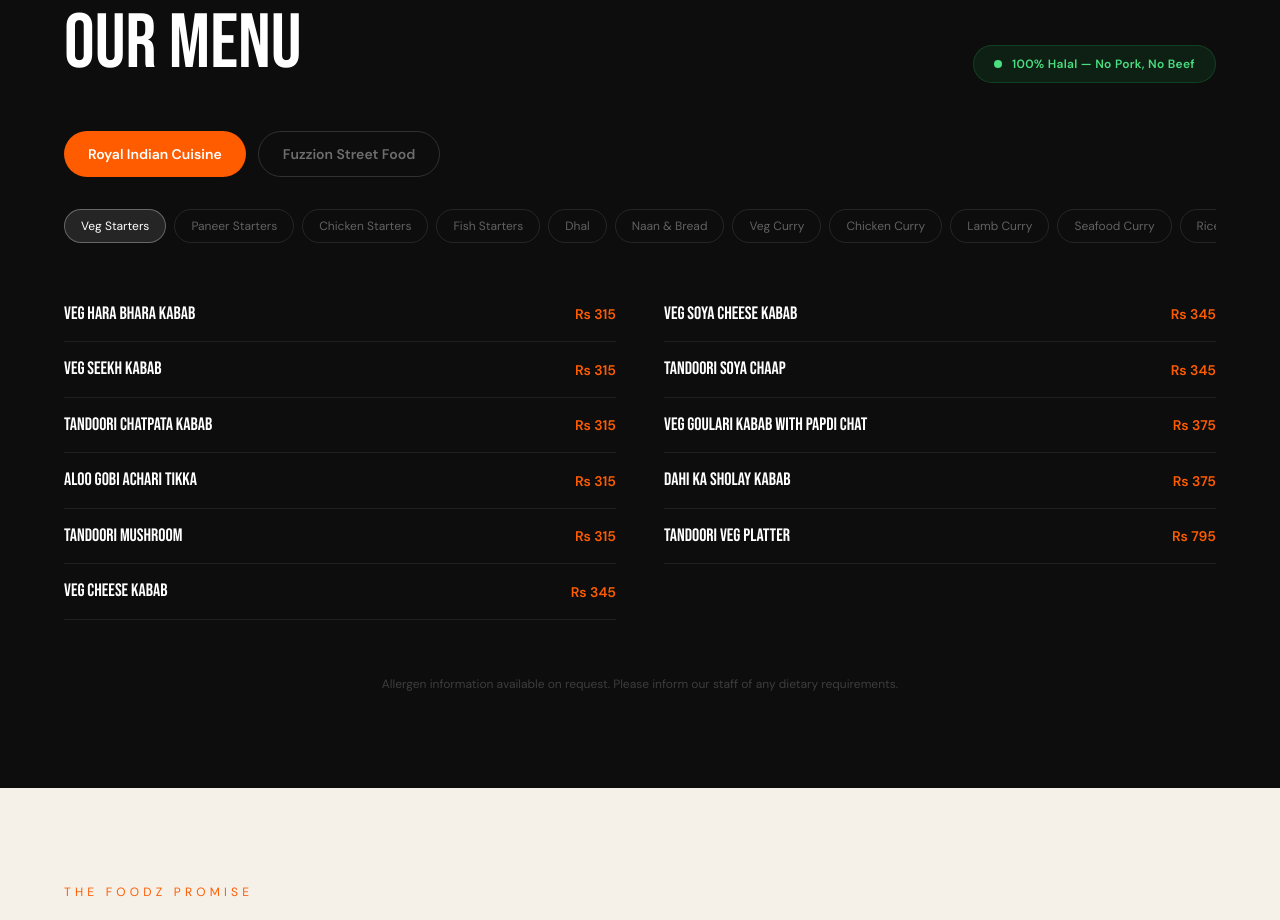
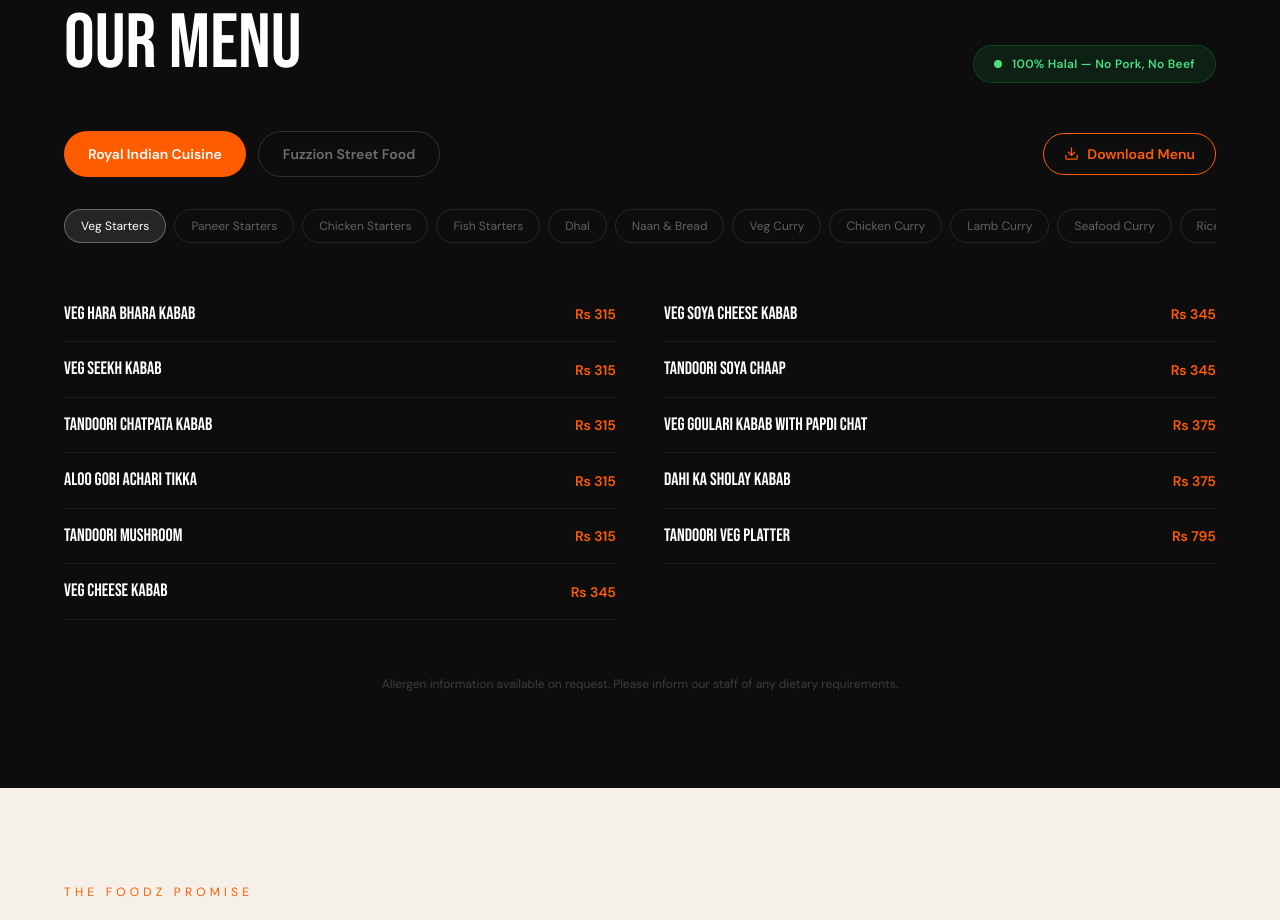
Before and after one commit to ashish-406/foodz-by-rg, a Next.js app: page / in a window 1280 px wide. Shown: the part 1560-2480 px from the top of the page. Built offline with nearby package versions, Linux system fonts and the light colour scheme.

Commit message:
new 6 changes

```diff
--- a/components/MenuContent.jsx
+++ b/components/MenuContent.jsx
@@ -1,6 +1,7 @@
 'use client';
 
 import { useState } from 'react';
+import { Download } from 'lucide-react';
 
 // ─── Royal Indian Cuisine ───────────────────────────────────────────────────
 
@@ -543,8 +544,9 @@
           </div>
         </div>
 
-        {/* Main concept tabs */}
-        <div className="flex gap-3 mb-8">
+        {/* Main concept tabs + download */}
+        <div className="flex items-center justify-between gap-4 mb-8">
+          <div className="flex gap-3">
             {[
               { id: 'royal', label: 'Royal Indian Cuisine' },
               { id: 'fuzzion', label: 'Fuzzion Street Food' },
@@ -561,6 +563,16 @@
                 {label}
               </button>
             ))}
+          </div>
+          <a
+            href="/menu.pdf"
+            download
+            className="flex-none inline-flex items-center gap-2 border border-flame text-flame font-body font-semibold text-sm px-5 py-2.5 rounded-full hover:bg-flame/10 transition-colors"
+          >
+            <Download size={15} />
+            <span className="hidden sm:inline">Download Menu</span>
+            <span className="sm:hidden">PDF</span>
+          </a>
         </div>
 
         {/* Sub-category pill nav */}
```
Also changed, not shown: 1 other file (tests, documents, lock files or other folders). Lines whose indentation alone changed are shown as unchanged.
